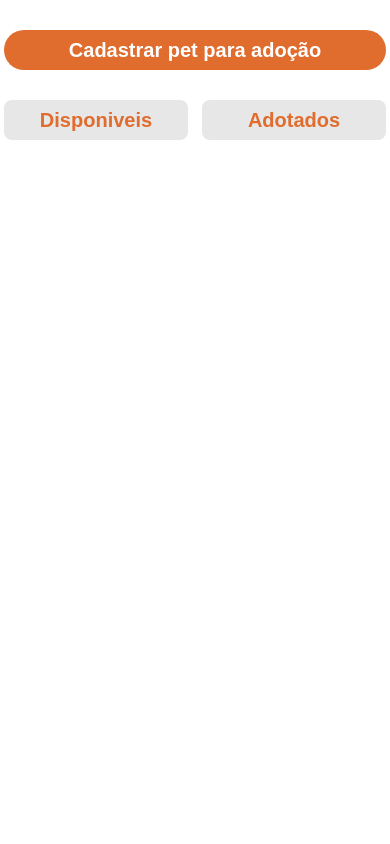
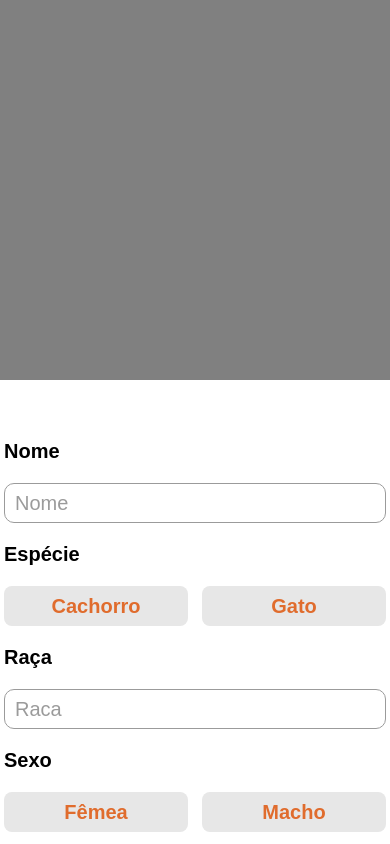
Before and after one commit to coelhojuliana/mi-amigo, a React Native app: screen /Login in a window 390 px wide. Built offline with nearby package versions, Linux system fonts and the light colour scheme.

Commit message:
tela cadastrar pet faltando icones

```diff
--- a/App.js
+++ b/App.js
@@ -1,9 +1,10 @@
 // import Main from './src/screens/rotas';
-import MeusPets from "./src/screens/meuspets/meuspets"
+import CadastrarPet from "./src/screens/cadastrarpet/cadastrarpet"
+
 
 export default function App() {
   return (
       // <Main/>
-      <MeusPets/>
+      <CadastrarPet/>
   )
 }
--- a/package.json
+++ b/package.json
@@ -17,8 +17,10 @@
     "react": "18.2.0",
     "react-dom": "18.2.0",
     "react-native": "0.72.6",
+    "react-native-paper": "^5.11.2",
     "react-native-picker-select": "^9.0.0",
-    "react-native-web": "~0.19.6"
+    "react-native-web": "~0.19.6",
+    "expo-image-picker": "~14.3.2"
   },
   "devDependencies": {
     "@babel/core": "^7.20.0",
--- /dev/null
+++ b/src/screens/cadastrarpet/cadastrarpet.jsx
@@ -0,0 +1,116 @@
+import { View, Text, TextInput, Pressable, ScrollView } from "react-native"
+import { useState } from "react"
+
+import { Picker } from "@react-native-picker/picker";
+import ImagePicker from "expo-image-picker"
+
+import estilos from "../css_geral"
+import estiloCadastrarPet from "./cadastrarpet_css"
+
+
+const CadastrarPet = () => {
+    const [nome, setNome] = useState("")
+    const [raca, setRaca] = useState("")
+    const [descricao, setDescricao] = useState("")
+
+    return (
+        <ScrollView>
+            <View style={estiloCadastrarPet.tela}>
+                <View style={estiloCadastrarPet.containerImagem}></View>
+                <View style={estiloCadastrarPet.containerTexto}>
+                    <Text style={estilos.titulo}>Nome</Text>
+                </View>
+                <TextInput
+                    style={[estilos.input, estiloCadastrarPet.inputs]}
+                    placeholder="Nome"
+                    defaultValue={nome}
+                    onChangeText={(textodigitado) => setNome(textodigitado)}
+                />
+                <View style={estiloCadastrarPet.containerTexto}>
+                    <Text style={estilos.titulo}>Espécie</Text>
+                </View>
+                <View style={estiloCadastrarPet.componentBotoesinhos}>
+                    <Pressable style={[estilos.botaoMenor, estiloCadastrarPet.botaoMenor, { marginRight: 14, marginBottom: 0 }]}>
+                        <Text style={estilos.textoAlternativoBotao}>Cachorro</Text>
+                    </Pressable>
+                    <Pressable style={[estilos.botaoMenor, estiloCadastrarPet.botaoMenor]}>
+                        <Text style={estilos.textoAlternativoBotao}>Gato</Text>
+                    </Pressable>
+                </View>
+                <View style={estiloCadastrarPet.containerTexto}>
+                    <Text style={estilos.titulo}>Raça</Text>
+                </View>
+                <TextInput
+                    style={[estilos.input, estiloCadastrarPet.inputs]}
+                    placeholder="Raca"
+                    defaultValue={raca}
+                    onChangeText={(textodigitado) => setRaca(textodigitado)}
+                />
+                <View style={estiloCadastrarPet.containerTexto}>
+                    <Text style={estilos.titulo}>Sexo</Text>
+                </View>
+                <View style={estiloCadastrarPet.componentBotoesinhos}>
+                    <Pressable style={[estilos.botaoMenor, estiloCadastrarPet.botaoMenor, { marginRight: 14, marginBottom: 0 }]}>
+                        <Text style={estilos.textoAlternativoBotao}>Fêmea</Text>
+                    </Pressable>
+                    <Pressable style={[estilos.botaoMenor, estiloCadastrarPet.botaoMenor]}>
+                        <Text style={estilos.textoAlternativoBotao}>Macho</Text>
+                    </Pressable>
+                </View>
+                <View style={estiloCadastrarPet.containerTexto}>
+                    <Text style={estilos.titulo}>Idade Estimada</Text>
+                </View>
+                <Picker
+                    style={[estilos.select, { width: 382, marginBottom: 30 }]}
+                // placeholder={{label:"Selecione uma opção"}}
+                >
+                    <Picker.Item label="1 ano" value="um ano" />
+                    <Picker.Item label="2 anos" value="dois anos" />
+                    <Picker.Item label="3 anos" value="tres anos" />
+                </Picker>
+                <View style={estilos.botaoToggle}>
+                    <Text style={[estilos.textoGeral, { color: "#5E5E5E" }]}>Castrado</Text>
+                </View>
+                <View style={estilos.botaoToggle}>
+                    <Text style={[estilos.textoGeral, { color: "#5E5E5E" }]}>Vacinado</Text>
+                </View>
+                <View style={estilos.botaoToggle}>
+                    <Text style={[estilos.textoGeral, { color: "#5E5E5E" }]}>Vermifugado</Text>
+                </View>
+                <View style={estilos.botaoToggle}>
+                    <Text style={[estilos.textoGeral, { color: "#5E5E5E" }]}>Cuidados especiais</Text>
+                </View>
+
+                <View style={estiloCadastrarPet.containerTexto}>
+                    <Text style={estilos.titulo}>Porte</Text>
+                </View>
+                <Picker
+                    style={[estilos.select, { width: 382 }]}
+                // placeholder={{label:"Selecione uma opção"}}
+                >
+                    <Picker.Item label="Mini" value="um ano" />
+                    <Picker.Item label="Pequenos" value="dois anos" />
+                    <Picker.Item label="Medio" value="tres anos" />
+                    <Picker.Item label="Grande" value="tres anos" />
+                    <Picker.Item label="Extra Grande" value="tres anos" />
+                </Picker>
+                <View style={estiloCadastrarPet.containerTexto}>
+                    <Text style={estilos.titulo}>Descrição</Text>
+                </View>
+                <TextInput
+                    style={[estilos.inputMaior, { width: 384, marginBottom: 40 }]}
+                    placeholder="Conte um pouco mais sobre o pet"
+                    multiline={true}
+                    numberOfLines={4}
+                    defaultValue={descricao}
+                    onChangeText={(textodigitado) => setDescricao(textodigitado)}
+                />
+                <Pressable style={estilos.botao}>
+                    <Text style={estilos.textoBotao}>Cadastrar</Text>
+                </Pressable>
+            </View>
+        </ScrollView>
+    )
+}
+
+export default CadastrarPet
--- /dev/null
+++ b/src/screens/cadastrarpet/cadastrarpet_css.js
@@ -0,0 +1,42 @@
+import { StyleSheet } from "react-native";
+
+const estiloCadastrarPet = StyleSheet.create({
+    tela: {
+        flex: 1,
+        width: "100%",
+        alignItems: "center"
+    },
+    containerImagem: {
+        width: "100%",
+        height: 380,
+        backgroundColor: "gray",
+        marginBottom: 60
+    },
+    inputs: {
+        width: 382,
+        height: 40
+    },
+    containerTexto: {
+        width: 382,
+        marginBottom: 20
+    },
+    botao:{
+        width: 382,
+        height: 40,
+        borderRadius: 100,
+        marginTop: 30,
+        marginBottom: 30
+    },
+    botaoMenor:{
+        width: 184,
+        height: 40,
+        borderRadius: 8
+    },
+    componentBotoesinhos:{
+        flexDirection: "row",
+        width: 382,
+        marginBotto: 20
+    }
+})
+
+export default estiloCadastrarPet
--- a/src/screens/css_geral.js
+++ b/src/screens/css_geral.js
@@ -95,11 +95,20 @@ const estilos = StyleSheet.create({
     containerBotoes:{
         flex: 1,
         width: 300,
+        height: 40,
         flexDirection: "row",
         justifyContent: "center",
         alignContent: "space-between",
         marginTop: 9,
-        marginBottom: 20
+        marginBottom: 20,
+    },
+    botaoToggle: {
+        width: 382,
+        height: 40,
+        backgroundColor: "#E7E7E7",
+        marginBottom: 12,
+        justifyContent: "center",
+        paddingLeft: 24
     }
 })
 
--- a/src/screens/perfil/perfil_css.js
+++ b/src/screens/perfil/perfil_css.js
@@ -6,6 +6,7 @@ const estiloperfil = StyleSheet.create ({
         alignItems: "center",
         marginTop: 20
     }
+
 })
 
 export default estiloperfil
```
Also changed, not shown: 1 other file (tests, documents, lock files or other folders).
